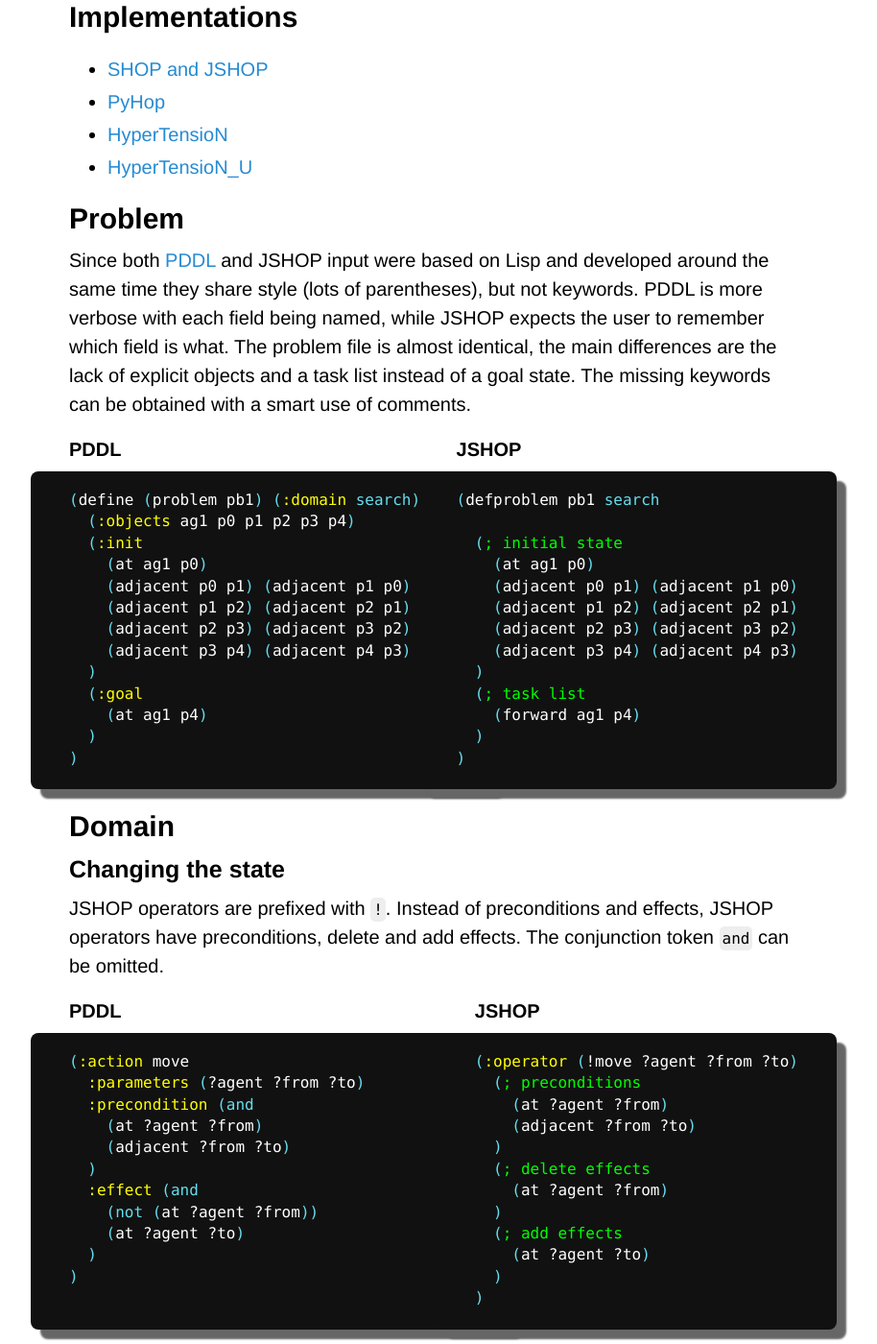
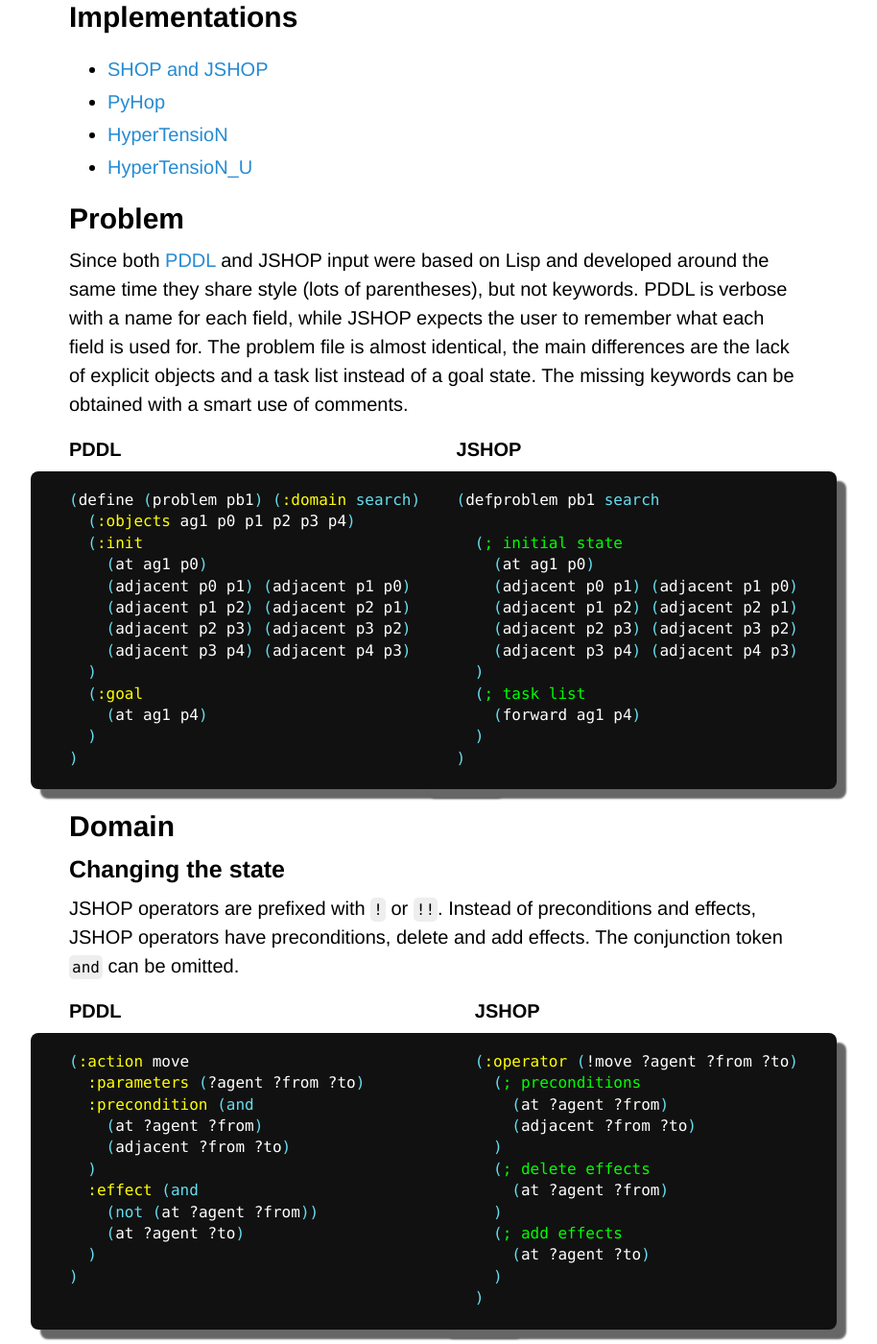
Before and after one commit to Maumagnaguagno/maumagnaguagno.github.io, a Jekyll site: the page built from htn.md, in a window 1280 px wide and 1400 px high, scrolled down 413 px. Shown: the whole window at 96% size, without its empty margins (188-1102 px from the left). Built offline with Jekyll 4.4.1, drawn with Linux system fonts in a browser that asks for light colours; our own code applies the rules of GitHub Pages for plain Markdown files.

Commit message:
Improve verbosity and operator prefix description of JSHOP in HTN

```diff
--- a/htn.md
+++ b/htn.md
@@ -20,7 +20,7 @@ Tasks like ``travel`` are non-primitives or methods, and may have several ways t
 
 ## Problem
 Since both [PDDL](/pddl) and JSHOP input were based on Lisp and developed around the same time they share style (lots of parentheses), but not keywords.
-PDDL is more verbose with each field being named, while JSHOP expects the user to remember which field is what.
+PDDL is verbose with a name for each field, while JSHOP expects the user to remember what each field is used for.
 The problem file is almost identical, the main differences are the lack of explicit objects and a task list instead of a goal state.
 The missing keywords can be obtained with a smart use of comments.
 
@@ -68,7 +68,7 @@ The missing keywords can be obtained with a smart use of comments.
 ## Domain
 
 ### Changing the state
-JSHOP operators are prefixed with ``!``.
+JSHOP operators are prefixed with ``!`` or ``!!``.
 Instead of preconditions and effects, JSHOP operators have preconditions, delete and add effects.
 The conjunction token ``and`` can be omitted.
 
```
